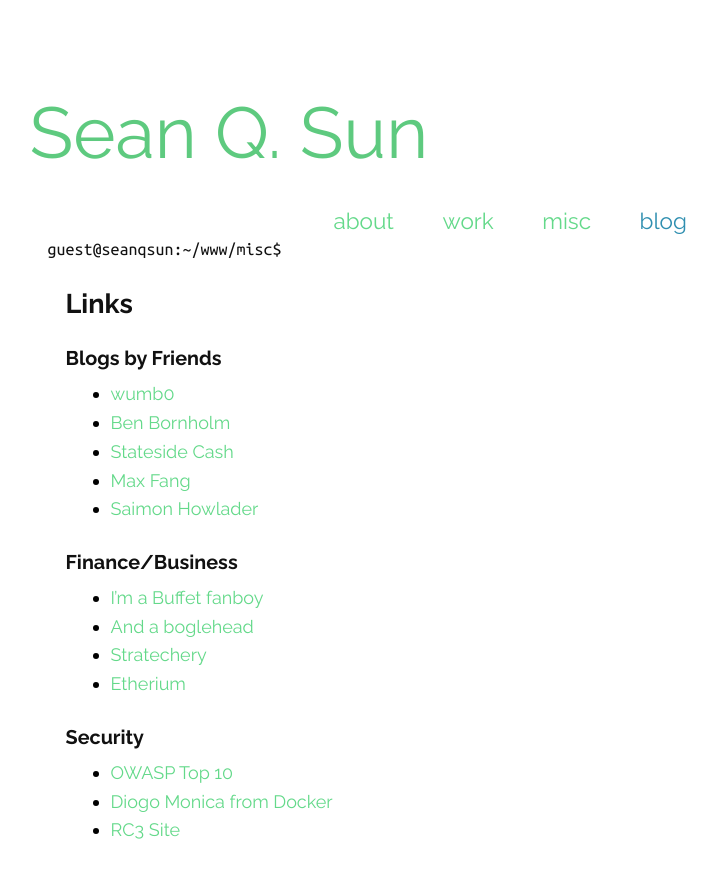
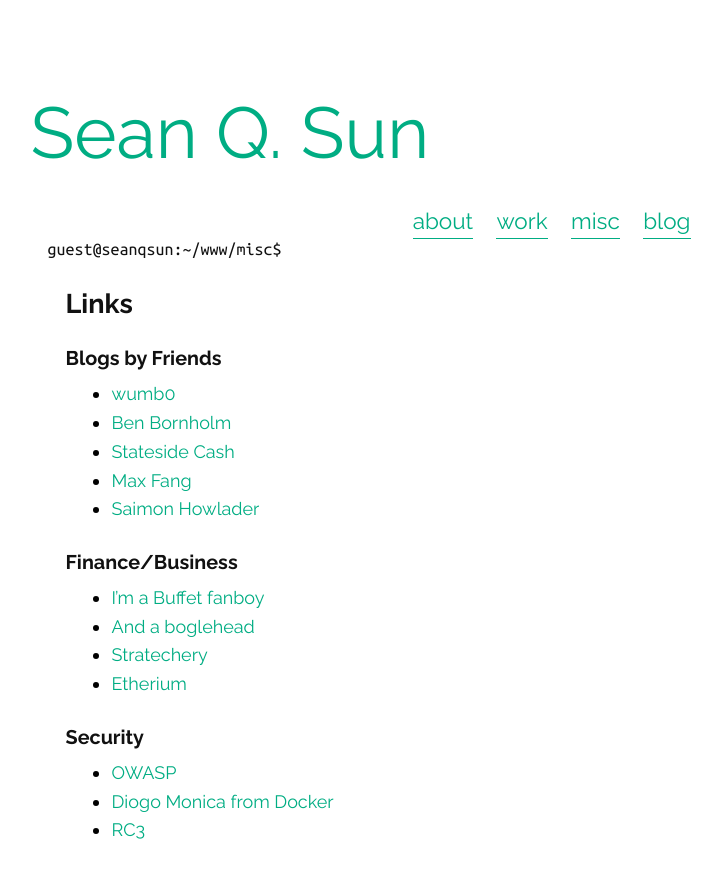
Before and after one commit to Sean-Q-Sun/Sean-Q-Sun.github.io, a Jekyll site: the page built from misc.md, in a window 1280 px wide. Shown: the top 878 px of the page, without its empty margins (244-964 px from the left). Built offline with Jekyll 4.4.1, drawn with Linux system fonts in a browser that asks for light colours.

Commit message:
Pretty Links

```diff
--- a/misc.md
+++ b/misc.md
@@ -8,19 +8,19 @@ title: misc
 ## Links
 
 ###### Blogs by Friends
-* [wumb0](https://wumb0.in)
-* [Ben Bornholm](https://holdmybeer.xyz)
-* [Stateside Cash](https://stateside.xyz)
-* [Max Fang](https://maxfangx.com)
-* [Saimon Howlader](https://saimonhowlader.com)
+* <a class="link1" href="https://wumb0.in">wumb0</a>
+* <a class="link1" href="https://holdmybeer.xyz">Ben Bornholm</a>
+* <a class="link1" href="https://stateside.xyz">Stateside Cash</a>
+* <a class="link1" href="https://maxfangx.com">Max Fang</a>
+* <a class="link1" href="https://saimonhowlader.com">Saimon Howlader</a>
 
 ###### Finance/Business
-* [I'm a Buffet fanboy](http://www.berkshirehathaway.com/letters/letters.html)
-* [And a boglehead](https://www.bogleheads.org)
-* [Stratechery](https://stratechery.com)
-* [Etherium](https://ethereium.org)
+* <a class="link1" href="http://www.berkshirehathaway.com/letters/letters.html">I'm a Buffet fanboy</a>
+* <a class="link1" href="https://www.bogleheads.org">And a boglehead</a>
+* <a class="link1" href="https://stratechery.com">Stratechery</a>
+* <a class="link1" href="https://ethereium.org">Etherium</a>
 
 ###### Security
-* [OWASP Top 10](https://www.owasp.org/index.php/Top_10_2013-Top_10)
-* [Diogo Monica from Docker](https://diogomonica.com)
-* [RC3 Site](https://rc3.club)
+* <a class="link1" href="https://www.owasp.org/index.php/Top_10_2013-Top_10">OWASP</a>
+* <a class="link1" href="https://diogomonica.com">Diogo Monica from Docker</a>
+* <a class="link1" href="https://rc3.club">RC3</a>
--- a/static/css/main.css
+++ b/static/css/main.css
@@ -1,9 +1,9 @@
 html {
-   /*font: 18px/1.6 -apple-system, BlinkMacSystemFont,
+   font: 18px/1.6 -apple-system, BlinkMacSystemFont,
       "Segoe UI", "Roboto", "Oxygen", "Ubuntu", "Cantarell",
       "Fira Sans", "Droid Sans", "Helvetica Neue",
-      sans-serif;*/
-    font: 18px/1.6 Raleway, sans-serif;
+      sans-serif;
+    font: 18px/1.6 Raleway;
     background: #FFF; /* f2f1ef */
 }
 
@@ -34,16 +34,18 @@ body {
   margin: 0;
 }
 
+
 a {
-  color: #64D98A;
+  color: #00AD83;
   font-weight: 500;
   text-decoration: none;
 }
+/*
 
 link1:hover, link1:focus {
   text-decoration: underline;
 }
-
+*/
 
 nav {
   margin-top: 1.5rem;
@@ -65,6 +67,7 @@ nav {
   }
 }
 
+/*
 nav a{
     padding: 0 1.2rem;
 
@@ -82,6 +85,7 @@ nav a.blog{
 
 
 }
+*/
 
 h1, h2, h3, h4, h5, h6 {
   margin: 0 0 0.5rem -0.1rem /* align left edge */;
@@ -104,7 +108,7 @@ h1 {
   font-weight: 500;
   margin-left: -3rem;
   margin-right: -2rem;
-  color: #5ECA7F;
+  color: #00AD83;
   whitespace: nowrap;
 }
 
@@ -235,6 +239,89 @@ word-wrap: break-word;
  }
 }
 
+.link1 {
+  position: relative;
+  text-decoration: none;
+  display: inline-block;
+  padding: 0 1px;
+  -webkit-transition: color ease 0.3s;
+  transition: color ease 0.3s;
+
+}
+
+.link1::before, .link2::after {
+  content: '';
+  position: absolute;
+  background-color: #00AD83;
+  z-index: -1;
+  height: 5%;
+}
+
+.link1::before {
+  width: 0%;
+  left: 0;
+  bottom: 0;
+  -webkit-transition: width ease 0.4s;
+  transition: width ease 0.4s;
+}
+
+.link1::after {
+  width: 100%;
+  left: 0;
+  bottom: 0;
+  -webkit-transition: all ease 0.6s;
+  transition: all ease 0.6s;
+}
+
+.link1:hover::before {
+  width: 100%;
+}
+
+.link1:hover::after {
+  left: 100%;
+  width: 0%;
+  -webkit-transition: all ease 0.2s;
+  transition: all ease 0.2s;
+}
+
+nav .link2{
+    margin: 0 1rem 0 0 ;
+}
+.link2 {
+  position: relative;
+  text-decoration: none;
+  display: inline-block;
+  padding: 0 0px;
+  -webkit-transition: color ease 0.3s;
+  transition: color ease 0.3s;
+}
+
+link2::before{
+    background-color: white;
+}
+.link2::after {
+  content: '';
+  position: absolute;
+  z-index: -1;
+  width: 100%;
+  height: 5%;
+  left: 0;
+  bottom: 0;
+  background-color: #00AD83;
+  -webkit-transition: all ease 0.3s;
+  transition: all ease 0.3s;
+}
+
+.link2:hover {
+  color: white;
+}
+
+.link2:hover::after {
+  height: 100%;
+}
+
+
+
 table {
   width: 100%;
   border: 1px solid #ccc;
```
Also changed, not shown: work.md (+2 -2 lines).
